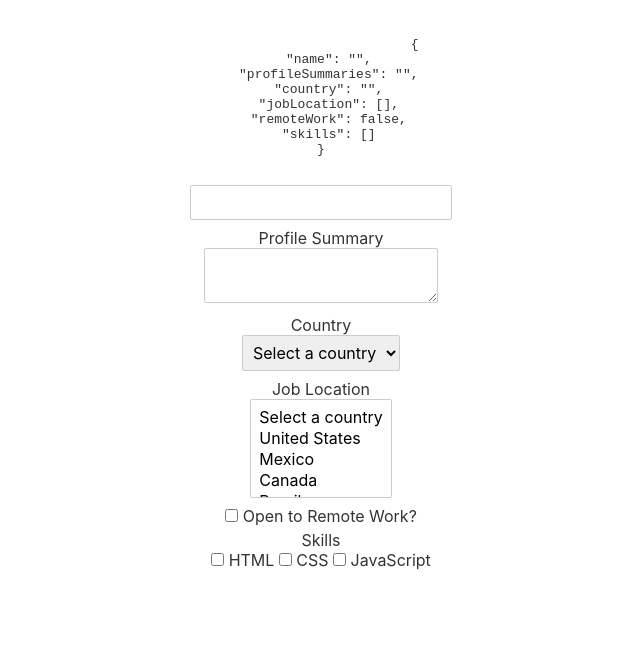
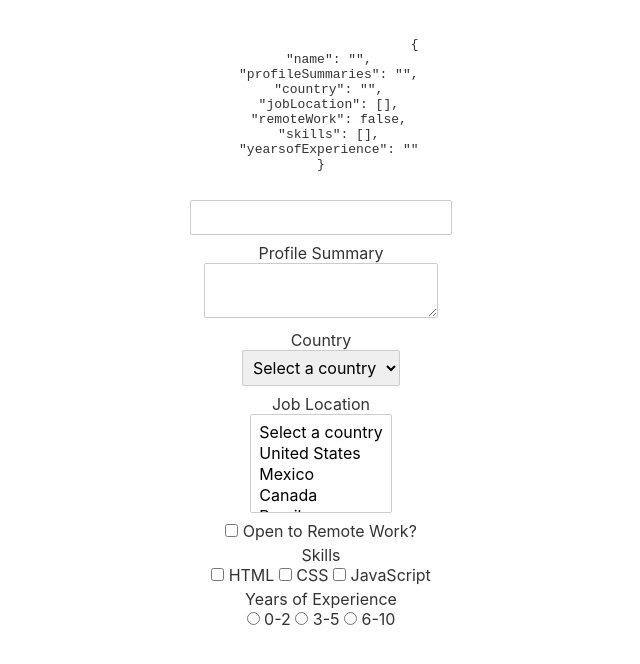
Before and after one commit to RodrigoM09/Svelte-Youtube, a Svelte app: page / in a window 1280 px wide. Shown: the top 664 px of the page, without its empty margins (319-959 px from the left). Built offline with nearby package versions, Linux system fonts and the light colour scheme.

Commit message:
autosave script

```diff
--- a/src/App.svelte
+++ b/src/App.svelte
@@ -44,7 +44,8 @@
 			country: '',
 			jobLocation: [],
 			remoteWork: false,
-			skills: []
+			skills: [],
+			yearsofExperience: ''
 		};
 
 
@@ -98,6 +99,15 @@
 			<label for="css">CSS</label>
 			<input type="checkbox" name="js" id="js" bind:group={formValues.skills}>
 			<label for="js">JavaScript</label>
+		</div>
+		<div>
+			<label for="years">Years of Experience</label>
+			<input type="radio" value="0-2" id="0-2" bind:group={formValues.yearsofExperience}>
+			<label for="0-2">0-2</label>
+			<input type="radio" value="3-5" id="3-5" bind:group={formValues.yearsofExperience}>
+			<label for="3-5">3-5</label>
+			<input type="radio" value="6-10" id="6-10" bind:group={formValues.yearsofExperience}>
+			<label for="6-10">6-10</label>
 		</div>
 	</form>
 
```
